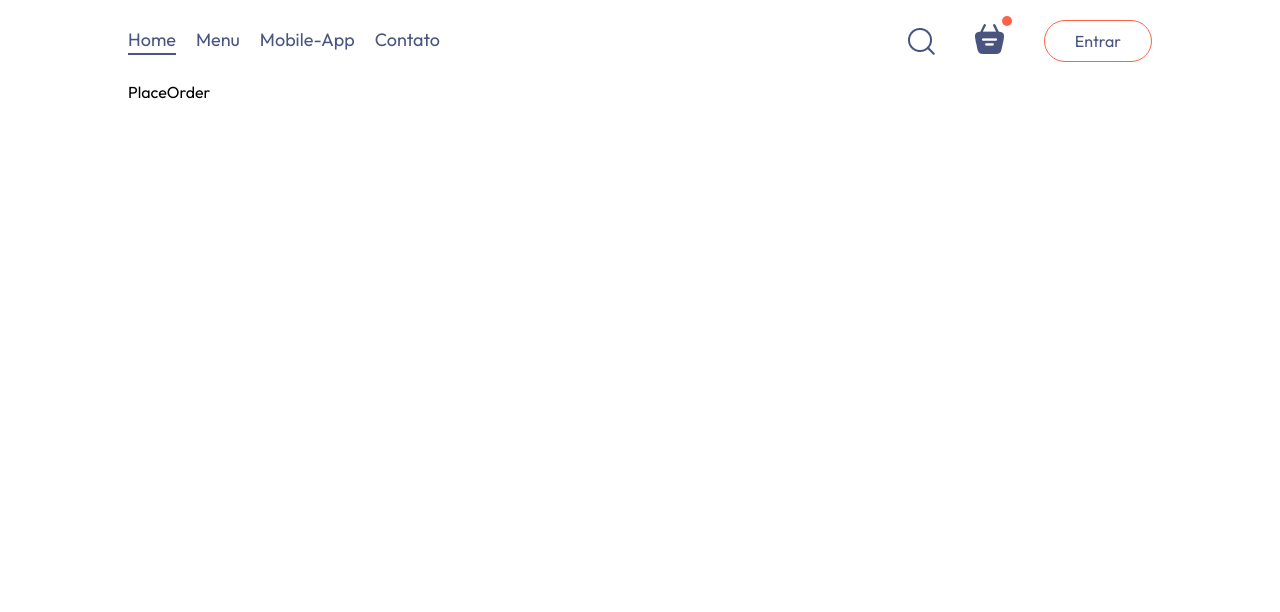
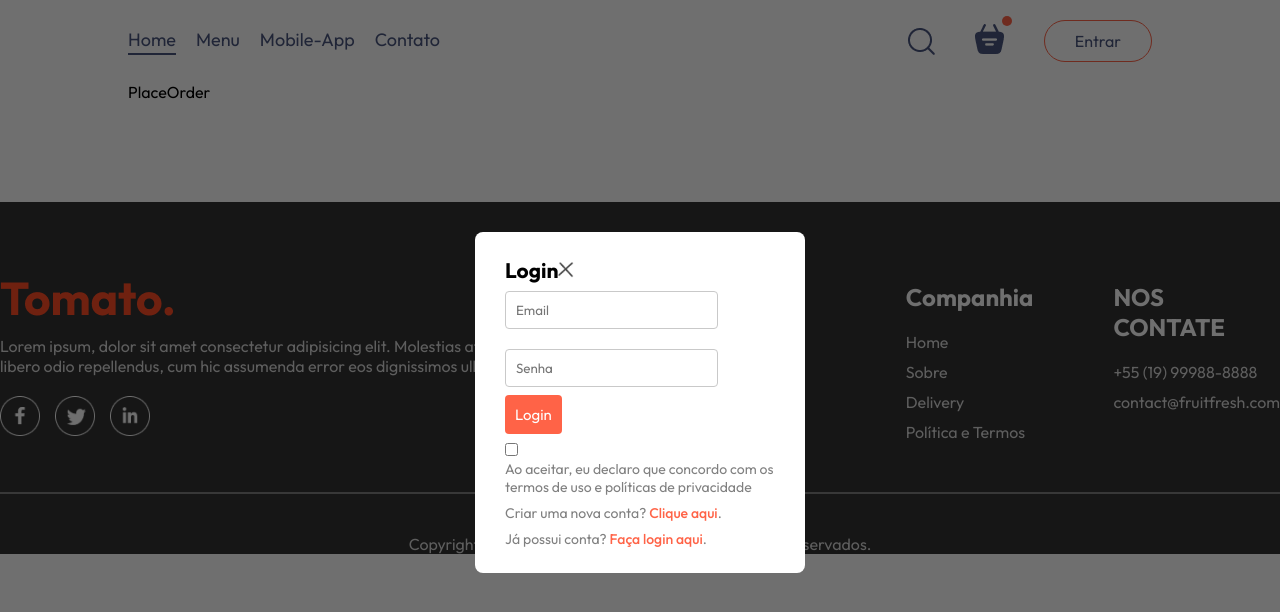
Before and after one commit to Dias-Gabs/fruit-delivery-e_commerce, a React (Vite) app in the folder frontend/: page /order in a window 1280 px wide. Both pictures are taken after a click on the button "Entrar". Shown: the top 612 px of the page. Built offline with nearby package versions, Linux system fonts and the light colour scheme.

Commit message:
Footer, Login & SignUp PopUp done (not complete. PopUp style glitch) - Working clear.

```diff
--- a/frontend/src/App.jsx
+++ b/frontend/src/App.jsx
@@ -1,23 +1,29 @@
 // eslint-disable-next-line no-unused-vars
-import React from 'react'
+import React, { useState } from 'react'
 import Navbar from './components/Navbar/Navbar'
 import { Route, Routes } from 'react-router-dom'
 import Home from './pages/Home/Home'
 import Cart from './pages/Cart/Cart'
 import PlaceOrder from './pages/PlaceOrder/PlaceOrder'
+import Footer from './components/Footer/Footer'
+import LoginPopup from './components/LoginPopup/LoginPopup'
 
 const App = () => {
+
+  const [showLogin,setShowLogin] = useState(false)
+
   return (
     <>
+    {showLogin?<LoginPopup setShowLogin={setShowLogin}/>:<></>}
       <div className='app'>
-        <Navbar/>
+        <Navbar setShowLogin={setShowLogin}/>
         <Routes>
           <Route path='/' element={<Home/>}/>
           <Route path='/cart' element={<Cart/>}/>
           <Route path='/order' element={<PlaceOrder/>}/>
         </Routes>
       </div>
-      {/* <Footer /> */}
+      <Footer />
     </>
   )
 }
--- a/frontend/src/components/Footer/Footer.css
+++ b/frontend/src/components/Footer/Footer.css
@@ -0,0 +1,58 @@
+.footer{
+    color: #d9d9d9;
+    background-color: #323232;
+    display: flex;
+    flex-direction: column;
+    align-items: center;
+    gap: 20px;
+    padding: 20px, 8vw;
+    padding-top: 80px;
+    margin-top: 100px;
+}
+
+.footer-content{
+    width: 100%;
+    display: flex;
+    grid-template-columns: 2fr, 1fr, 1fr;
+    gap: 80px;
+}
+
+.footer-content-left , .footer-content-right , .footer-content-center {
+    display: flex;
+    flex-direction: column;
+    align-items: start;
+    gap: 20px;
+}
+
+.footer-content-left li, .footer-content-right li, .footer-content-center li {
+    list-style: none;
+    margin-bottom: 10px;
+}
+
+.footer-content-right h2, .footer-content-center h2 {
+    color: white;
+}
+
+.footer-social-icons img {
+    width: 40px;
+    margin-right: 15px;
+}
+
+.footer hr{
+    width: 100%;
+    height: 2px;
+    margin: 20px 0;
+    background-color: grey;
+    border: none;
+}
+
+@media (max-width:750px) {
+    .footer-content{
+        display: flex;
+        flex-direction: column;
+        gap: 35px;
+    }
+    .footer-copyright{
+        text-align: center;
+    }
+}
--- a/frontend/src/components/Footer/Footer.jsx
+++ b/frontend/src/components/Footer/Footer.jsx
@@ -4,8 +4,6 @@
 
 const Footer = () => {
     return (
-        <div className="footer">
-
         <div className="footer" id="footer">
             <div className="footer-content">
                 <div className="footer-content-left">
@@ -34,10 +32,11 @@
                     </ul>
                 </div>
             </div>
-            </div>
+
             <hr />
             <p className="footer-copyright">Copyright 2024 © FruitFresh.com - Todos os Direitos Reservados.</p>
          </div>
+
     )
 }
 
--- /dev/null
+++ b/frontend/src/components/LoginPopup/LoginPopup.css
@@ -0,0 +1,70 @@
+.login-popup{
+    position: absolute;
+    z-index: 1;
+    width: 100%;
+    height: 100%;
+    background-color: #00000090;
+    display: grid;
+}
+
+.login-popup-container {
+    place-self: center;
+    width: max(23vw, 330px);
+    color: #808080;
+    background-color: white;
+    display: flex;
+    flex-direction: column;
+    gap: 25px;
+    padding: 25px 30px;
+    border-radius: 8px;
+    font-size: 14px;
+    animation: fadeIn 0.5;
+}
+
+.login-popup-title {
+    display: flex;
+    justify-content: space-between;
+    align-items: center;
+    color: black;
+}
+
+.login-popup-title img {
+    width: 16px;
+    cursor: pointer;
+}
+
+.login-popup-inputs {
+    display: flex;
+    flex-direction: column;
+    gap: 20px;
+}
+
+.login-popup-inputs input {
+    outline: none;
+    border: 1px solid #c9c9c9;
+    padding: 10px;
+    border-radius: 4px;
+}
+
+.login-popup-container button {
+    border: none;
+    padding: 10px;
+    border-radius: 4px;
+    color: white;
+    background-color: tomato;
+    font-size: 15px;
+    cursor: pointer;
+}
+
+.login-popup-container {
+    display: flex;
+    align-items: start;
+    gap: 8px;
+    margin-top: 5px;
+}
+
+.login-popup p span {
+    color: tomato;
+    font-weight: 500;
+    cursor: pointer;
+}
--- /dev/null
+++ b/frontend/src/components/LoginPopup/LoginPopup.jsx
@@ -0,0 +1,36 @@
+import React, { useState } from "react";
+import './LoginPopup.css'
+import { assets } from "../../assets/assets";
+
+const LoginPopup = ({setShowLogin}) => {
+
+    const [currState,setCurrState] = useState("Login")
+
+    return(
+        <div className="login-popup">
+
+            <form className="login-popup-container">
+                <div className="login-popup-title">
+                    <h2>{currState}</h2>
+                    <img onClick={()=>setShowLogin(false)} src={assets.cross_icon} alt="" />
+                </div>
+                <div className="login-popup-inputs">
+                    {currState==="Login"?<></>:<input type="text" placeholder="Seu nome" required/>}
+                    <input type="email" placeholder="Email" required/>
+                    <input type="password" placeholder="Senha" required/>
+                </div>
+                <button>{currState==="Registrar-se"?"Criar conta":"Login"}</button>
+                <div className="login-popup-condition">
+                    <input type="checkbox" required/>
+                    <p>Ao aceitar, eu declaro que concordo com os termos de uso e políticas de privacidade</p>
+                </div>
+                {currState==="Login"}
+                <p>Criar uma nova conta? <span onClick={()=>setCurrState("Registre-se")}>Clique aqui</span>.</p>
+                <p>Já possui conta? <span onClick={()=>setCurrState("Login")}>Faça login aqui</span>.</p>
+            </form>
+
+        </div>
+    )
+}
+
+export default LoginPopup
--- a/frontend/src/components/Navbar/ExploreMenu/ExploreMenu.css
+++ b/frontend/src/components/Navbar/ExploreMenu/ExploreMenu.css
@@ -50,3 +50,10 @@
     border: 4px solid tomato;
     padding: 2px;
 }
+
+@media (max-width:1050px){
+    .explore-menu-text{
+        max-width: 100%;
+        font-size: 14px;
+    }
+}
--- a/frontend/src/components/Navbar/Navbar.css
+++ b/frontend/src/components/Navbar/Navbar.css
@@ -59,3 +59,50 @@
     top: -8px;
     right: -8px;
 }
+
+/* @media (max-width:750px){
+    .navbar .logo{
+        width: 120px;
+    }
+    .navbar-menu{
+        gap: 15px;
+        font-size: 16px;
+    }
+    .navbar-right{
+        gap: 20px;
+    }
+    .navbar-right img{
+        width: 20px;
+    }
+    .navbar-right button{
+        padding: 7px 20px;
+        font-size: 15px;
+    }
+} */
+
+/* @media (max-width:750px){
+    .navbar-menu{
+        display: none;
+    }
+} */
+
+@media (max-width:1050px){
+    .header{
+        height: 38vw;
+    }
+    .header-contents{
+        max-width: 45%;
+    }
+}
+
+@media (max-width:750px){
+    .header-contents{
+        max-width: 55%;
+    }
+    .header-contents p{
+        display: none;
+    }
+    .header-contents button{
+        padding: 2vw 4vw;
+    }
+}
--- a/frontend/src/components/Navbar/Navbar.jsx
+++ b/frontend/src/components/Navbar/Navbar.jsx
@@ -2,20 +2,29 @@
 import React, { useState } from 'react'
 import './Navbar.css'
 import { assets } from '../../assets/assets'
+import { Link } from 'react-router-dom'
 
-export const Navbar = () => {
+export const Navbar = ({setShowLogin}) => {
 
   const [menu,setMenu] = useState("home");
 
   return (
     <div className='navbar'>
       {/* <img src={assets.logo} className='logo'/> */}
-      <ul className='navbar-menu'>
+      {/* <ul className='navbar-menu'>
         <li onClick={()=>setMenu("home")} className={menu==="home"?"active":""}>Home</li>
         <li onClick={()=>setMenu("menu")} className={menu==="menu"?"active":""}>Menu</li>
         <li onClick={()=>setMenu("mobile-app")} className={menu==="mobile-app"?"active":""}>Mobile-App</li>
         <li onClick={()=>setMenu("contact-us")} className={menu==="contact-us"?"active":""}>Contato</li>
+      </ul> */}
+
+      <ul className='navbar-menu'>
+        <Link to='/' onClick={()=>setMenu("home")} className={menu==="home"?"active":""}>Home</Link>
+        <a href='#explorer-menu' onClick={()=>setMenu("menu")} className={menu==="menu"?"active":""}>Menu</a>
+        <a href='#app-download' onClick={()=>setMenu("mobile-app")} className={menu==="mobile-app"?"active":""}>Mobile-App</a>
+        <a href='#footer' onClick={()=>setMenu("contact-us")} className={menu==="contact-us"?"active":""}>Contato</a>
       </ul>
+
 
       <div className='navbar-right'>
 
@@ -26,7 +35,7 @@
         </div>
 
         <div>
-          <button>Entrar</button>
+          <button onClick={()=>setShowLogin(true)}>Entrar</button>
         </div>
 
       </div>
--- a/frontend/src/index.css
+++ b/frontend/src/index.css
@@ -5,6 +5,7 @@
   margin: 0;
   box-sizing: border-box;
   font-family: Outfit;
+  scroll-behavior: smooth;
 }
 
 body{
--- a/frontend/src/pages/Cart/Cart.jsx
+++ b/frontend/src/pages/Cart/Cart.jsx
@@ -1,8 +1,10 @@
 // eslint-disable-next-line no-unused-vars
 import React from 'react'
 import './Cart.css'
+import { StoreContext } from '../../context/StoreContext';
 
 const Cart = () => {
+
   return (
     <div>Cart</div>
   )
```
Lines whose indentation alone changed are shown as unchanged.
